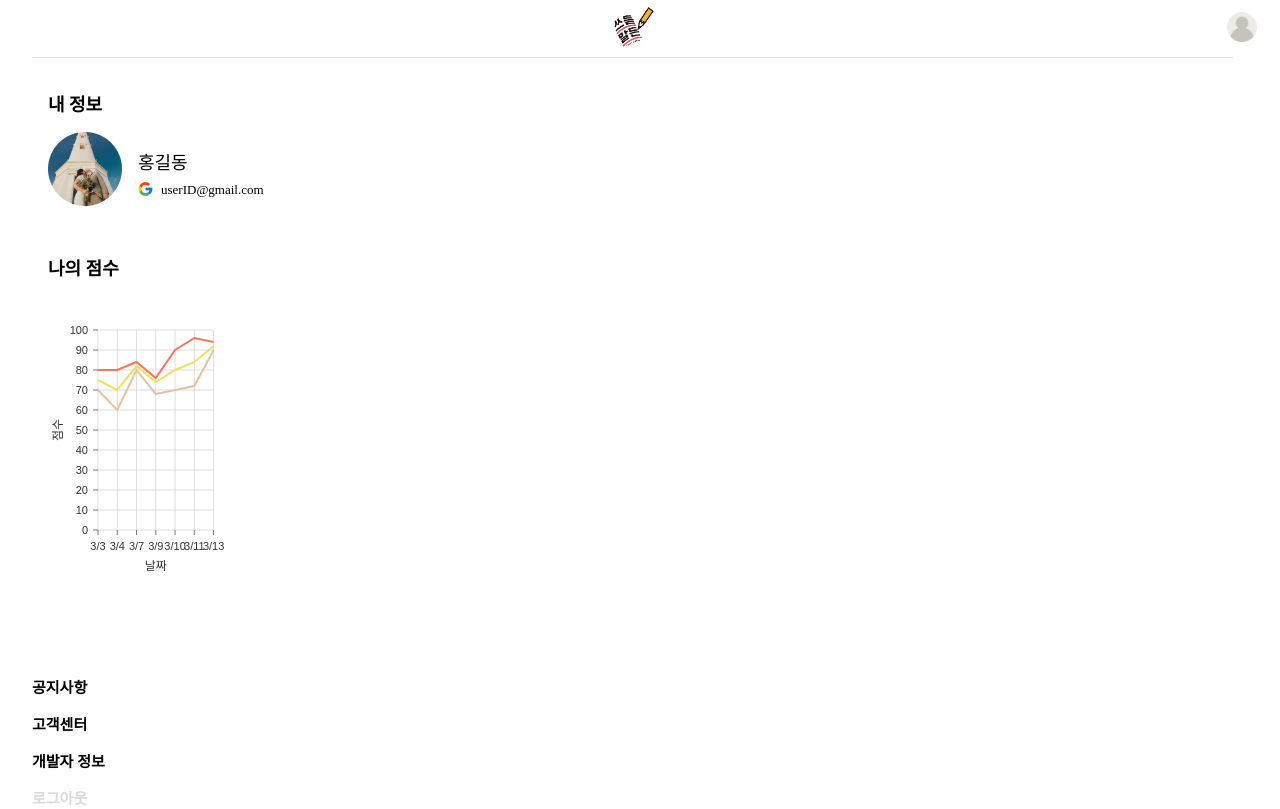
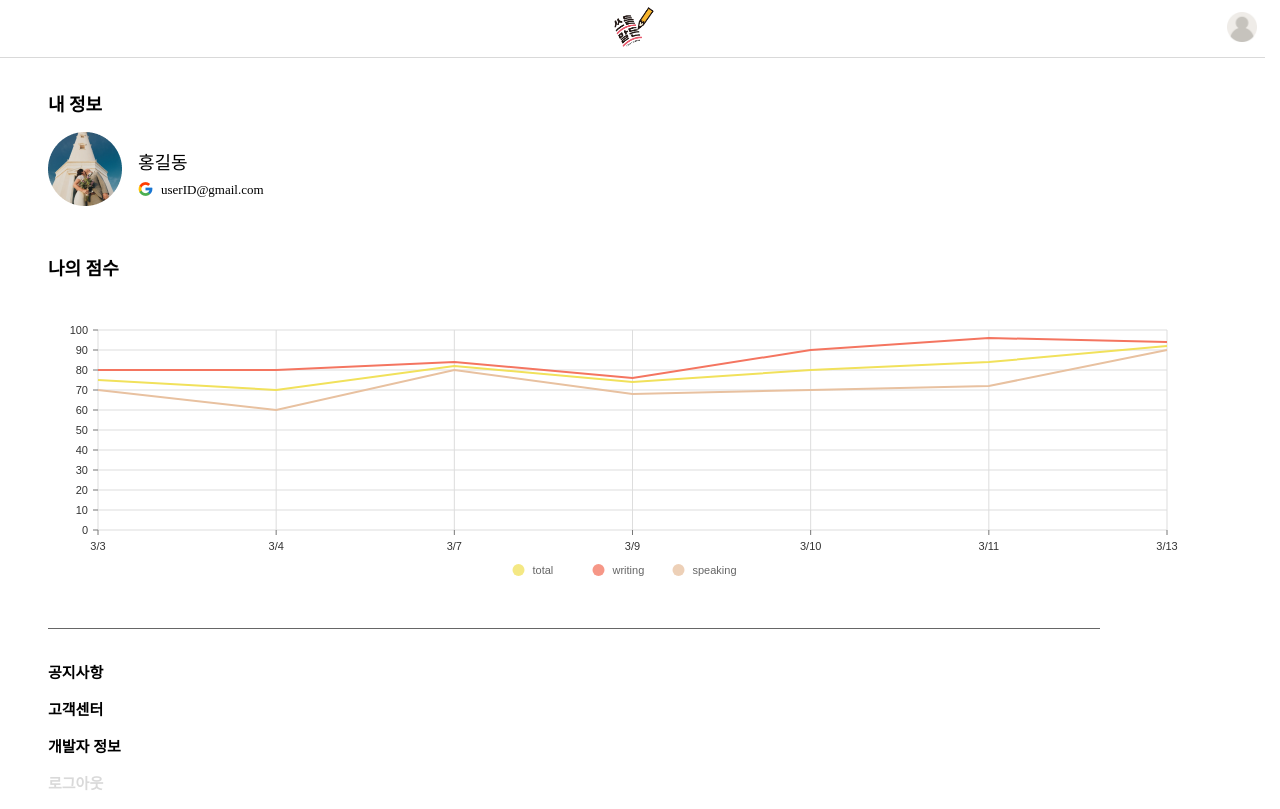
Before and after one commit to KOREAN-DIARY/KOREAN-DIARY-WEB, a React (Create React App) app: page /my in a window 1280 px wide. Built offline with nearby package versions, Linux system fonts and the light colour scheme; no server answers; a web font is replaced by a local one.

Commit message:
fix: fix mypage layout style

```diff
--- a/src/components/graph/Graph.tsx
+++ b/src/components/graph/Graph.tsx
@@ -138,7 +138,6 @@ const Graph = () => {
           tickSize: 5,
           tickPadding: 5,
           tickRotation: 0,
-          legend: '날짜',
           legendOffset: 36,
           legendPosition: 'middle',
         }}
@@ -146,7 +145,6 @@ const Graph = () => {
           tickSize: 5,
           tickPadding: 5,
           tickRotation: 0,
-          legend: '점수',
           legendOffset: -40,
           legendPosition: 'middle',
         }}
@@ -163,7 +161,7 @@ const Graph = () => {
             toggleSerie: true,
             justify: false,
             translateX: 0,
-            translateY: 80,
+            translateY: 50,
             itemsSpacing: 0,
             itemDirection: 'left-to-right',
             itemWidth: 80,
--- a/src/components/mypage/MypageLayout.style.tsx
+++ b/src/components/mypage/MypageLayout.style.tsx
@@ -6,6 +6,7 @@ export const Container = styled.div`
   gap: 1rem;
   margin-left: 2rem;
   margin-right: 2rem;
+  width: 100%;
 `
 export const Top = styled.div`
   display: flex;
@@ -13,6 +14,7 @@ export const Top = styled.div`
   gap: 3rem;
   margin-top: 1rem;
   margin-bottom: 2rem;
+  width: 100%;
 `
 export const MyInfo = styled.div`
   display: flex;
@@ -38,15 +40,6 @@ export const MyInfo3 = styled.div`
 export const Score = styled.div`
   display: flex;
   flex-direction: column;
-`
-export const MyScore = styled.div`
-  display: flex;
-  flex-direction: column;
-  gap: 1rem;
-  font-size: 18px;
-  color: var(--black);
-  font-weight: bold;
-  text-align: left;
 `
 export const Banner = styled.div`
   gap: 1rem;
@@ -87,7 +80,7 @@ export const Context = styled.div`
 `
 
 export const Line = styled.div`
-  width: 100%;
+  width: 90%;
   height: 0.7px;
   background-color: var(--dark-grey);
   border: 0;
--- a/src/components/mypage/MypageLayout.tsx
+++ b/src/components/mypage/MypageLayout.tsx
@@ -6,8 +6,8 @@ import Graph from 'components/graph/Graph'
 
 const MyPageLayout = () => {
   return (
+    <BaseLayout>
       <S.Container>
-      <BaseLayout>
         <S.Top>
           <S.MyInfo>
             <S.Banner>내 정보</S.Banner>
@@ -31,11 +31,11 @@ const MyPageLayout = () => {
             </S.MyInfo1>
           </S.MyInfo>
           <S.Score>
-            <S.MyScore>나의 점수</S.MyScore>
-            <Graph></Graph>
+            <S.Banner>나의 점수</S.Banner>
+            <Graph />
           </S.Score>
         </S.Top>
-      </BaseLayout>
+
         <S.Line></S.Line>
         <S.Tab>
           <S.Title>공지사항</S.Title>
@@ -44,6 +44,7 @@ const MyPageLayout = () => {
           <S.Context>로그아웃</S.Context>
         </S.Tab>
       </S.Container>
+    </BaseLayout>
   )
 }
 
```
Lines whose indentation alone changed are shown as unchanged.
